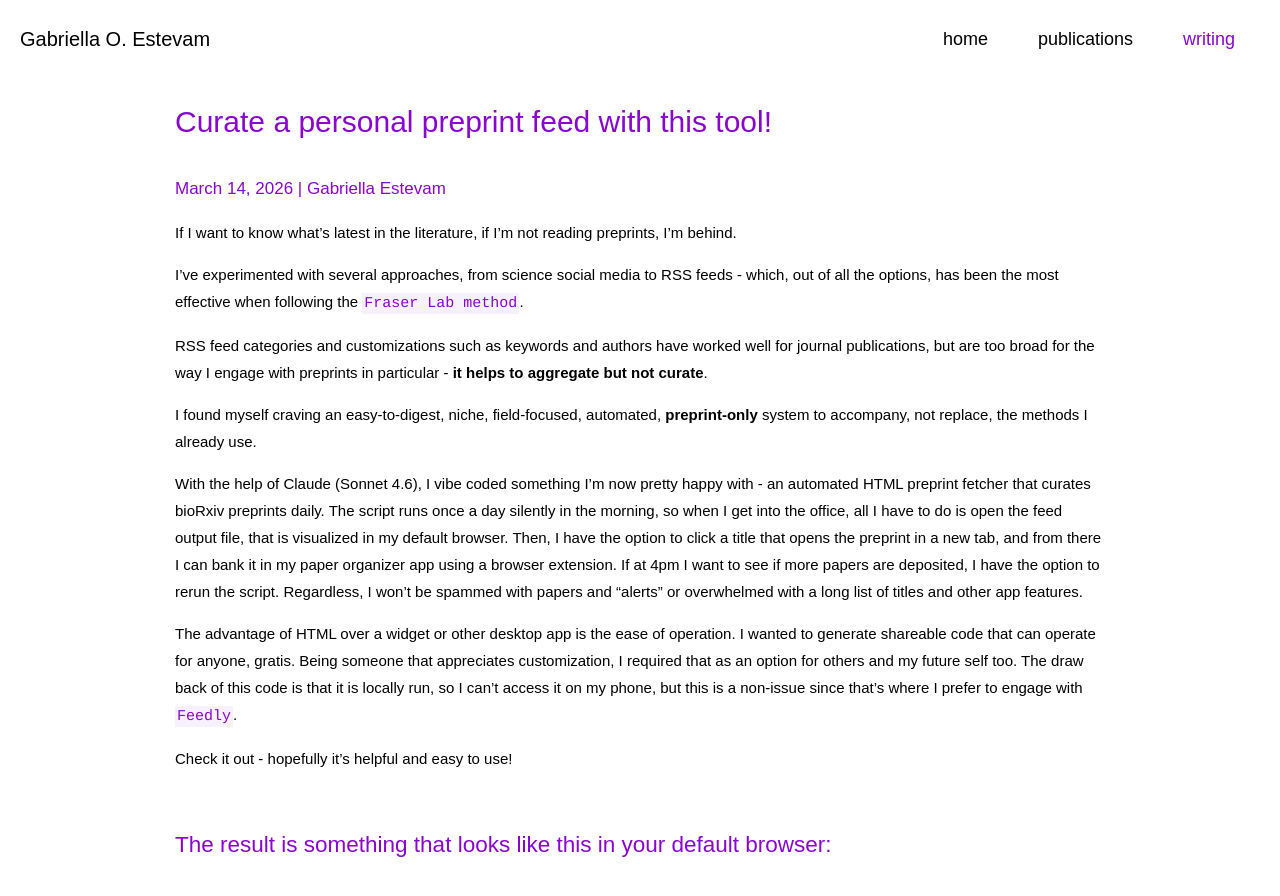
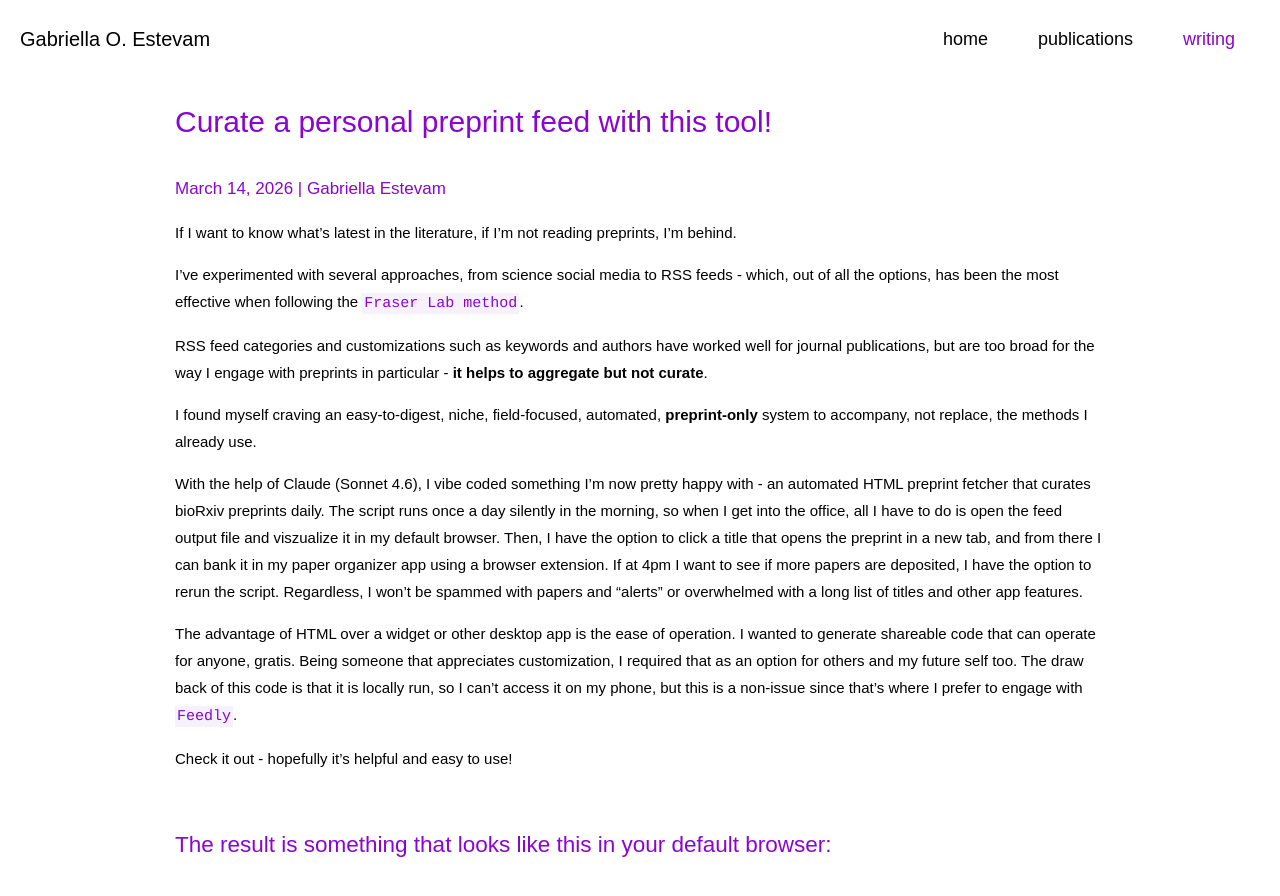
Before and after one commit to gestevam/gestevam.github.io, a Jekyll site: the page built from _posts/2026-03-14-preprint-fetcher.md, in a window 1280 px wide and 900 px high. Shown: the top 896 px of the window. Built offline with Jekyll 4.4.1, drawn with Linux system fonts in a browser that asks for light colours.

Commit message:
update w/ edit

```diff
--- a/_posts/2026-03-14-preprint-fetcher.md
+++ b/_posts/2026-03-14-preprint-fetcher.md
@@ -15,7 +15,7 @@ RSS feed categories and customizations such as keywords and authors have worked
 
 I found myself craving an easy-to-digest, niche, field-focused, automated, __preprint-only__ system to accompany, not replace, the methods I already use.
 
-With the help of Claude (Sonnet 4.6), I vibe coded something I’m now pretty happy with - an automated HTML preprint fetcher that curates bioRxiv preprints daily. The script runs once a day silently in the morning, so when I get into the office, all I have to do is open the feed output file, that is visualized in my default browser. Then, I have the option to click a title that opens the preprint in a new tab, and from there I can bank it in my paper organizer app using a browser extension. If at 4pm I want to see if more papers are deposited, I have the option to rerun the script. Regardless, I won’t be spammed with papers and “alerts” or overwhelmed with a long list of titles and other app features.
+With the help of Claude (Sonnet 4.6), I vibe coded something I’m now pretty happy with - an automated HTML preprint fetcher that curates bioRxiv preprints daily. The script runs once a day silently in the morning, so when I get into the office, all I have to do is open the feed output file and viszualize it in my default browser. Then, I have the option to click a title that opens the preprint in a new tab, and from there I can bank it in my paper organizer app using a browser extension. If at 4pm I want to see if more papers are deposited, I have the option to rerun the script. Regardless, I won’t be spammed with papers and “alerts” or overwhelmed with a long list of titles and other app features.
 
 The advantage of HTML over a widget or other desktop app is the ease of operation. I wanted to generate shareable code that can operate for anyone, gratis. Being someone that appreciates customization, I required that as an option for others and my future self too. The draw back of this code is that it is locally run, so I can’t access it on my phone, but this is a non-issue since that’s where I prefer to engage with <a href="https://feedly.com/" style="background-color: #F7F0FD; font-family: Courier, monospace; padding: 2px 2px; color: #8806CE; text-decoration: none;"> Feedly</a>.
 
```
